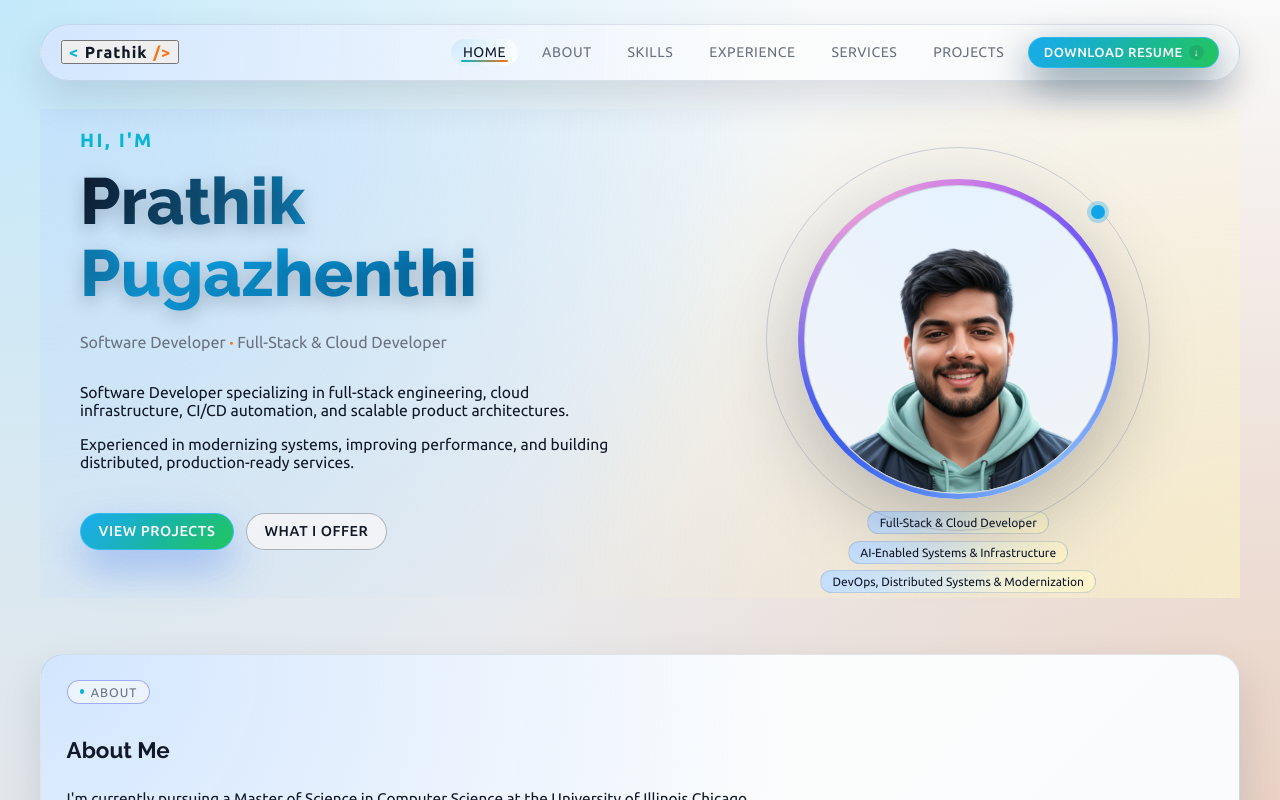
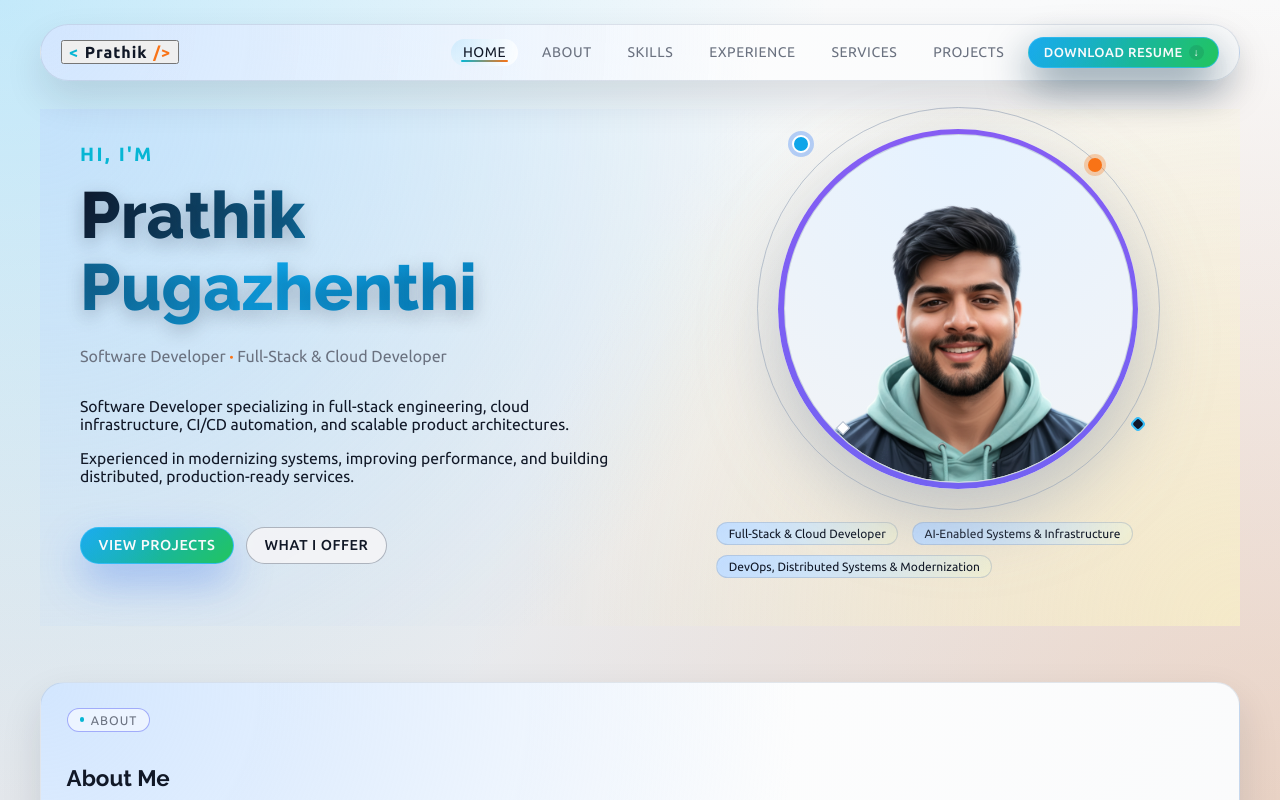
Before and after one commit to Prathik0300/portfolio_v2, a Next.js app: page / in a window 1280 px wide. Built offline with nearby package versions, Linux system fonts and the light colour scheme.

Commit message:
hero section completed

```diff
--- a/src/components/Hero/Hero.module.css
+++ b/src/components/Hero/Hero.module.css
@@ -11,6 +11,7 @@
       rgba(254, 249, 195, 0.5),
       transparent 55%
     );
+    cursor: default;
 }
 
 .heroInner {
@@ -20,12 +21,14 @@
   grid-template-columns: minmax(0, 1.25fr) minmax(0, 1fr);
   gap: 2rem;
   align-items: center;
+  grid-template-areas: "copy visual";
 }
 
 .heroCopy {
   display: flex;
   flex-direction: column;
   gap: 0.9rem;
+  grid-area: copy;
 }
 
 .heroEyebrow {
@@ -45,14 +48,21 @@
 .heroName {
   font-weight: 800;
   margin: 0;
+  cursor: default;
 }
 
 .heroName span {
-  background: linear-gradient(120deg, #0f172a, #0ea5e9, #0369a1);
+  background: linear-gradient(120deg, #0f172a, #0ea5e9, #0369a1, #0f172a);
   -webkit-background-clip: text;
   background-clip: text;
   color: transparent;
   text-shadow: 0 6px 18px rgba(15, 23, 42, 0.25);
+  background-size: 200% auto;
+  transition: background-position 0.6s ease-out;
+}
+
+.heroName:hover span {
+  background-position: 100% 0;
 }
 
 .heroSubtitle {
@@ -139,32 +149,116 @@
 
 .heroImageWrap {
   position: relative;
-  justify-self: center;
-  width: min(320px, 70vw);
-  height: min(320px, 70vw);
+  justify-self: start;
+  width: min(360px, 90vw);
+  height: min(360px, 90vw);
   margin-inline: auto;
+}
+
+.heroVisual {
+  grid-area: visual;
+  display: flex;
+  flex-direction: column;
+  align-items: flex-start;
+}
+
+.orbitRing {
+  position: absolute;
+  inset: -5%;
+  border-radius: 999px;
+  pointer-events: none;
+}
+
+.orbitNode,
+.orbitDiamond,
+.orbitStar {
+  position: absolute;
+  display: block;
+  z-index: 3;
+}
+.orbitDiamond {
+  inset: 100%;
+}
+.orbitNode {
+  width: 18px;
+  height: 18px;
+  border-radius: 999px;
+  background: #0ea5e9; /* blue */
+  border: 2px solid #ffffff;
+  box-shadow: 0 0 0 4px rgba(59, 130, 246, 0.35);
+  top: 6%;
+  left: 8%;
+}
+
+.orbitDiamond {
+  width: 12px;
+  height: 12px;
+  border-radius: 4px;
+  background: #0f172a;
+  border: 2px solid #38bdf8;
+  transform: translate(-50%, -50%) rotate(45deg);
+  top: 82%;
+  right: 10%;
+}
+
+.orbitStar {
+  width: 18px;
+  height: 18px;
+  border-radius: 999px;
+  background: #ffffff;
+  border: 2px solid #f97316;
+  box-shadow: 0 0 0 3px rgba(249, 115, 22, 0.25);
+  top: 50%;
+  left: -6%;
 }
 
 .heroGlow {
   position: absolute;
   inset: 0;
   border-radius: 999px;
-  background: radial-gradient(circle at 30% 20%, #e0f2fe, #c4b5fd 55%, #fdf2ff 85%);
-  box-shadow: 0 28px 80px rgba(15, 23, 42, 0.25);
+  background: radial-gradient(circle at 50% 40%, #c4b5fd, #fff 70%);
+  box-shadow: 0 28px 70px rgba(148, 163, 184, 0.55);
+  z-index: 1;
+}
+
+.heroGlow::before,
+.heroGlow::after {
+  content: "";
+  position: absolute;
+  background: #ffffff;
+}
+
+.heroGlow::before {
+  width: 36px;
+  height: 2px;
+  border-radius: 999px;
+  opacity: 0.8;
+  top: 26%;
+  left: 22%;
+  transform: rotate(-18deg);
+}
+
+.heroGlow::after {
+  width: 18px;
+  height: 18px;
+  border-radius: 999px;
+  border: 2px solid #22c55e;
+  box-shadow: 0 0 0 3px rgba(34, 197, 94, 0.3);
+  bottom: 20%;
+  right: 18%;
 }
 
 .heroPortraitFrame {
   position: relative;
   border-radius: 999px;
   padding: 0.35rem;
-  background: radial-gradient(circle at 15% 0%, #f9a8d4, transparent 55%),
-    radial-gradient(circle at 85% 100%, #93c5fd, transparent 55%),
-    radial-gradient(circle at 50% 0, #a855f7, #2563eb);
+  background: radial-gradient(circle at 50% 40%, #a855f7, #6366f1);
   width: 100%;
   height: 100%;
   display: flex;
   align-items: center;
   justify-content: center;
+  z-index: 2;
 }
 
 .heroPortraitInner {
@@ -191,30 +285,27 @@
 .heroImageWrap::before {
   content: "";
   position: absolute;
-  inset: -10%;
+  inset: -6%;
   border-radius: 999px;
-  border: 1.5px solid rgba(148, 163, 184, 0.45);
-  border-style: solid;
+  border: 1.5px solid rgba(148, 163, 184, 0.6);
 }
 
-.heroImageWrap::after {
-  content: "";
-  position: absolute;
-  width: 14px;
-  height: 14px;
-  border-radius: 999px;
-  background: #0ea5e9;
-  box-shadow: 0 0 0 4px rgba(14, 165, 233, 0.3);
-  top: 8%;
-  right: 4%;
+@keyframes orbit-spin {
+  from {
+    transform: rotate(0deg);
+  }
+  to {
+    transform: rotate(360deg);
+  }
 }
 
 .heroTagRow {
   display: flex;
+  justify-content: flex-start;
+  align-items: flex-start;
   flex-wrap: wrap;
-  gap: 0.4rem;
-  margin-top: 0.75rem;
-  justify-content: center;
+  gap: 0.6rem 0.9rem;
+  margin-top: 2.1rem;
 }
 
 .heroTag {
@@ -226,9 +317,42 @@
       rgba(191, 219, 254, 0.9),
       transparent 65%
     ),
-    linear-gradient(135deg, #e0f2fe, #fef3c7);
+    linear-gradient(135deg, #e0f2fe, #fef3c7, #e0f2fe);
   font-size: 0.75rem;
   color: var(--text-main);
+  cursor: pointer;
+  background-size: 200% auto;
+  transition: background-position 0.6s ease-out,
+    box-shadow var(--transition-fast), transform var(--transition-fast);
+}
+
+.heroTag:hover {
+  background-position: 100% 0;
+  box-shadow: 0 10px 30px rgba(15, 23, 42, 0.18);
+}
+
+.heroPortraitFrame::before {
+  content: "";
+  position: absolute;
+  width: 14px;
+  height: 14px;
+  border-radius: 999px;
+  background: #f97316;
+  box-shadow: 0 0 0 4px rgba(249, 115, 22, 0.3);
+  top: 8%;
+  right: 10%;
+}
+
+.heroPortraitFrame::after {
+  content: "";
+  position: absolute;
+  width: 10px;
+  height: 10px;
+  background: #ffffff;
+  border: 1px solid rgba(148, 163, 184, 0.7);
+  transform: translate(-50%, -50%) rotate(45deg);
+  bottom: 14%;
+  left: 18%;
 }
 
 @media (max-width: 900px) {
--- a/src/components/Hero/Hero.tsx
+++ b/src/components/Hero/Hero.tsx
@@ -1,7 +1,7 @@
 "use client";
 
 import Image from "next/image";
-import { motion, useMotionValue, useSpring, useTransform } from "framer-motion";
+import { motion } from "framer-motion";
 import { heroCopy } from "@/lib/portfolioData";
 import { useScrollToSection } from "@/hooks/useScrollToSection";
 import styles from "./Hero.module.css";
@@ -13,42 +13,6 @@ const heroVariants = {
 
 function Hero() {
   const { scrollToSection } = useScrollToSection();
-
-  const tiltX = useMotionValue(0);
-  const tiltY = useMotionValue(0);
-
-  const shimmer = useSpring(50, {
-    stiffness: 220,
-    damping: 26,
-  });
-
-  const rotateX = useSpring(useTransform(tiltY, [-40, 40], [6, -6]), {
-    stiffness: 180,
-    damping: 20,
-  });
-  const rotateY = useSpring(useTransform(tiltX, [-40, 40], [-8, 8]), {
-    stiffness: 180,
-    damping: 20,
-  });
-
-  const handlePointerMove = (event: React.MouseEvent<HTMLDivElement>) => {
-    const rect = event.currentTarget.getBoundingClientRect();
-    const x = event.clientX - rect.left - rect.width / 2;
-    const y = event.clientY - rect.top - rect.height / 2;
-    const ratioX = (x / (rect.width / 2)) * 40;
-    const ratioY = (y / (rect.height / 2)) * 40;
-    tiltX.set(ratioX);
-    tiltY.set(ratioY);
-
-    const percent = ((x + rect.width / 2) / rect.width) * 100;
-    shimmer.set(Math.min(100, Math.max(0, percent)));
-  };
-
-  const handlePointerLeave = () => {
-    tiltX.set(0);
-    tiltY.set(0);
-    shimmer.set(50);
-  };
 
   const subtitleParts = heroCopy.subtitle.split("·");
 
@@ -64,9 +28,6 @@ function Hero() {
         animate="visible"
         variants={heroVariants}
         transition={{ duration: 0.5, ease: "easeOut" }}
-        style={{ rotateX, rotateY }}
-        onMouseMove={handlePointerMove}
-        onMouseLeave={handlePointerLeave}
       >
         <div className={styles.heroCopy}>
           <p className={styles.heroEyebrow}>Hi, I&apos;m</p>
@@ -118,10 +79,12 @@ function Hero() {
           </div>
         </div>
 
+        <div className={styles.heroVisual}>
           <div className={styles.heroImageWrap}>
-          <span className={styles.orbitNode} aria-hidden="true" />
+            <div className={styles.orbitRing} aria-hidden="true">
+              <span className={styles.orbitNode} />
+            </div>
             <span className={styles.orbitDiamond} aria-hidden="true" />
-          {/* <span className={styles.orbitStar} aria-hidden="true" /> */}
             <div className={styles.heroGlow} aria-hidden="true" />
             <motion.div
               className={styles.heroPortraitFrame}
@@ -139,29 +102,18 @@ function Hero() {
                 />
               </div>
             </motion.div>
+          </div>
 
           <div className={styles.heroTagRow} aria-hidden="true">
-            <motion.div
-              className={styles.heroTag}
-              whileHover={{ y: -3, rotateX: -4, rotateY: 4 }}
-              transition={{ type: "spring", stiffness: 260, damping: 22 }}
-            >
+            <div className={styles.heroTag}>
               Full-Stack &amp; Cloud Developer
-            </motion.div>
-            <motion.div
-              className={styles.heroTag}
-              whileHover={{ y: -3, rotateX: -4, rotateY: 4 }}
-              transition={{ type: "spring", stiffness: 260, damping: 22 }}
-            >
+            </div>
+            <div className={styles.heroTag}>
               AI-Enabled Systems &amp; Infrastructure
-            </motion.div>
-            <motion.div
-              className={styles.heroTag}
-              whileHover={{ y: -3, rotateX: -4, rotateY: 4 }}
-              transition={{ type: "spring", stiffness: 260, damping: 22 }}
-            >
+            </div>
+            <div className={styles.heroTag}>
               DevOps, Distributed Systems &amp; Modernization
-            </motion.div>
+            </div>
           </div>
         </div>
       </motion.div>
```
Lines whose indentation alone changed are shown as unchanged.
